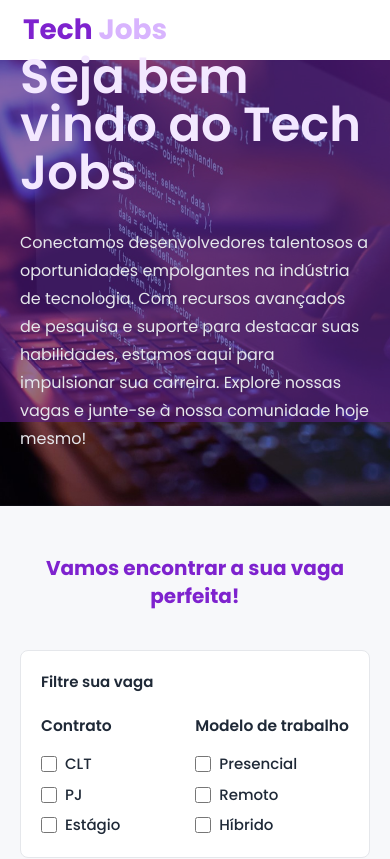
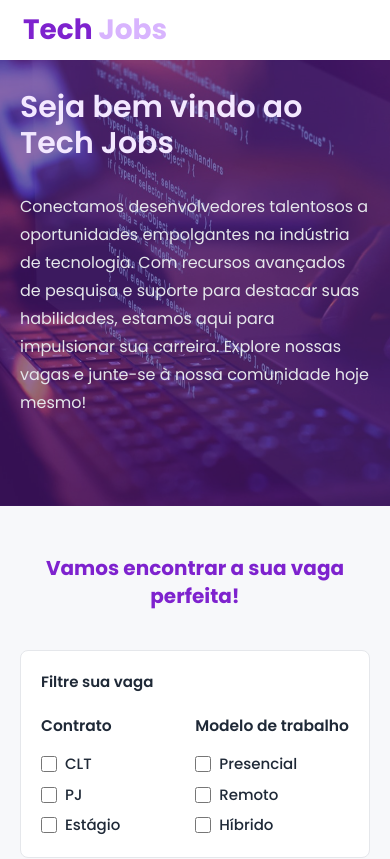
Before and after one commit to lealsuza/tech-jobs, a React (Vite) app: page / in a window 390 px wide. Shown: the top 859 px of the page. Built offline with nearby package versions, Linux system fonts and the light colour scheme; some icons are missing.

Commit message:
fix: vh bug

```diff
--- a/src/components/Hero/index.tsx
+++ b/src/components/Hero/index.tsx
@@ -3,17 +3,17 @@ import bg from "../../assets/images/bg.jpg"
 const Hero = () => {
   return (
     <div
-      className="w-full h-[60vh] flex items-center md:justify-between justify-center md:px-24 px-5 bg-cover bg-no-repeat bg-center relative"
+      className="w-full h-[60dvh] flex items-center md:justify-between justify-center md:px-24 px-5 bg-cover bg-no-repeat bg-center relative"
       style={{backgroundImage: `url(${bg})`}}
     >
         <div className="flex flex-col gap-8 z-50">
-          <span className="text-5xl font-semibold text-purple-100">Seja bem vindo ao Tech Jobs</span>
-          <p className="text-gray-200 max-w-[600px] leading-7">
+          <span className="md:text-5xl text-3xl font-semibold text-purple-100">Seja bem vindo ao Tech Jobs</span>
+          <p className="text-gray-200 md:text-md max-w-[600px] leading-7">
             Conectamos desenvolvedores talentosos a oportunidades empolgantes na indústria de tecnologia. Com recursos avançados de pesquisa e suporte
             para destacar suas habilidades, estamos aqui para impulsionar sua carreira. Explore nossas vagas e junte-se à nossa comunidade hoje mesmo!
           </p>
         </div>
-        <div className="w-full h-[calc(50vh-60px)] z-10 bg-purple-900 opacity-60 absolute top-[60px] left-0">
+        <div className="w-full h-[calc(60dvh-60px)] z-10 bg-purple-900 opacity-60 absolute top-[60px] left-0">
 
         </div>
     </div>
```
